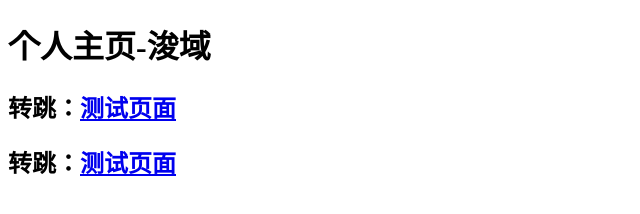
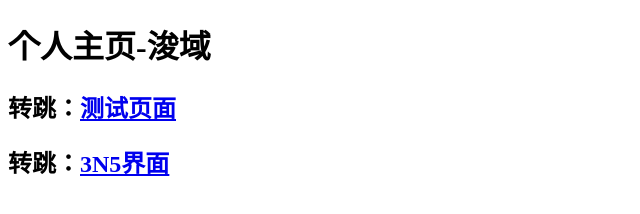
Before and after one commit to afishhell/afishhell.github.io, a plain HTML site: page index.html in a window 1280 px wide. Shown: the full height of the page, 0-640 px from the left. Drawn offline with Linux system fonts and the light colour scheme.

Commit message:
Update index.html

```diff
--- a/index.html
+++ b/index.html
@@ -8,6 +8,6 @@
 <body>
     <h1>个人主页-浚域</h1>
     <h2>转跳：<a href="https://afishhell.github.io/test.html">测试页面</a></h2>
-    <h2>转跳：<a href="https://afishhell.github.io/3I5.html">测试页面</a></h2>
+    <h2>转跳：<a href="https://afishhell.github.io/3I5.html">3N5界面</a></h2>
 </body>
 </html>
```
